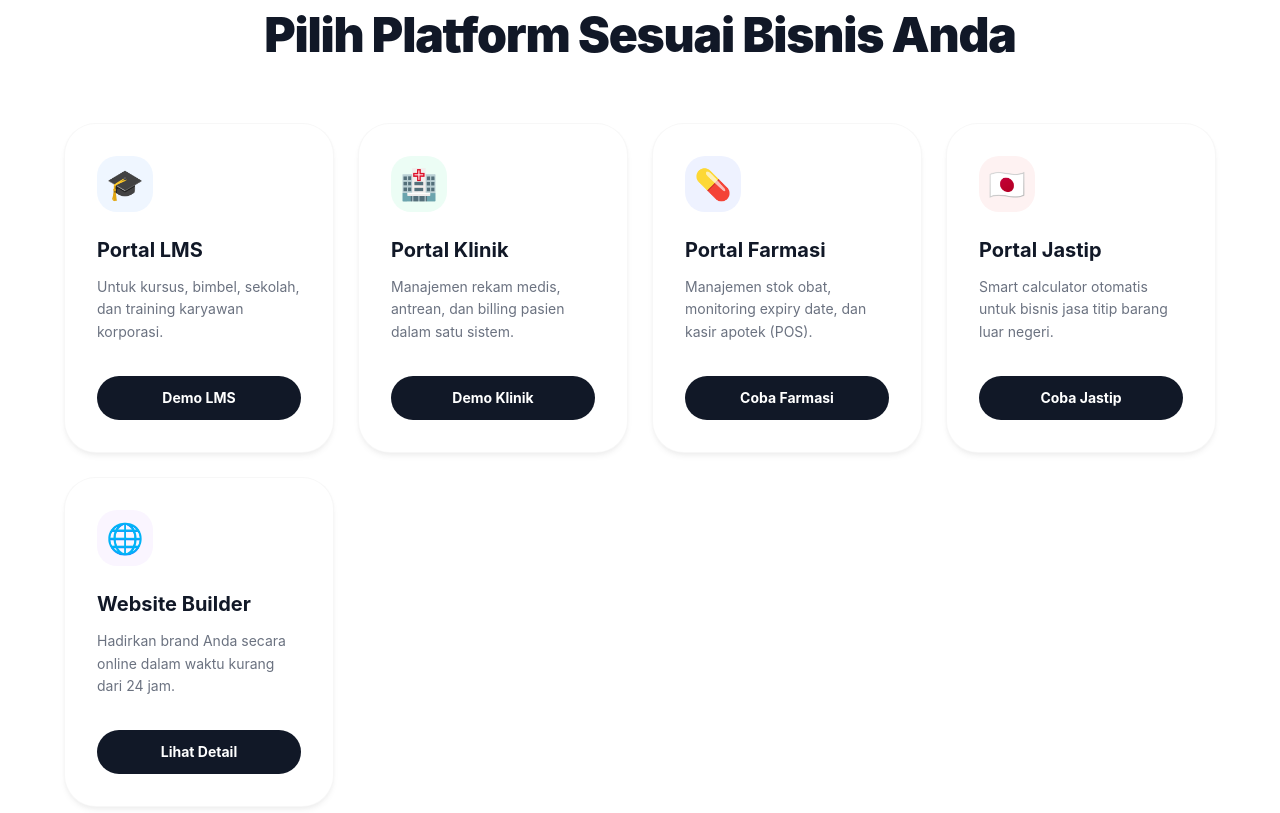
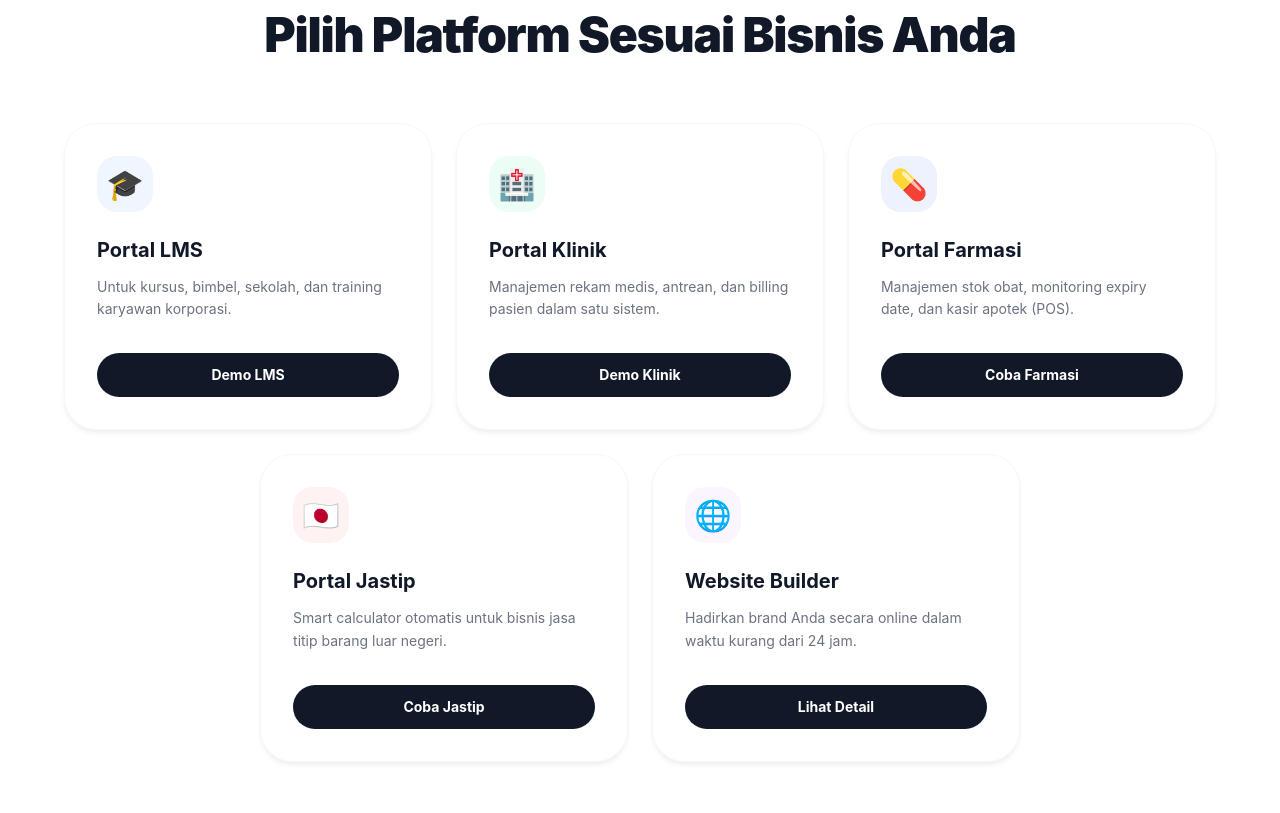
Before and after one commit to RiGi26/ja-landingpage-platform, a Next.js app: page / in a window 1280 px wide. Shown: the part 960-1773 px from the top of the page. Built offline with nearby package versions, Linux system fonts and the light colour scheme; no server answers.

Commit message:
style: improve landing page layout and standardize websitebuilder navigation

```diff
--- a/app/page.tsx
+++ b/app/page.tsx
@@ -187,9 +187,12 @@ function SegmenSection() {
                     </h2>
                 </div>
 
-                <div className="grid grid-cols-1 md:grid-cols-2 lg:grid-cols-4 gap-6">
-                    {PORTALS.map(p => (
-                        <div key={p.label} className="group flex flex-col p-8 rounded-[32px] bg-white border border-black/[0.03] apple-shadow hover:shadow-2xl transition-all duration-500 hover:-translate-y-2">
+                <div className="flex flex-wrap justify-center gap-6">
+                    {PORTALS.map((p, index) => (
+                        <div
+                          key={p.label}
+                          className={`group flex flex-col p-8 rounded-[32px] bg-white border border-black/[0.03] apple-shadow hover:shadow-2xl transition-all duration-500 hover:-translate-y-2 w-full sm:w-[calc(50%-12px)] lg:w-[calc(33.33%-16px)] max-w-sm`}
+                        >
                             <div className={`w-14 h-14 ${p.bg} rounded-[20px] flex items-center justify-center text-3xl mb-6 group-hover:scale-110 transition-transform`}>
                                 {p.emoji}
                             </div>
```
